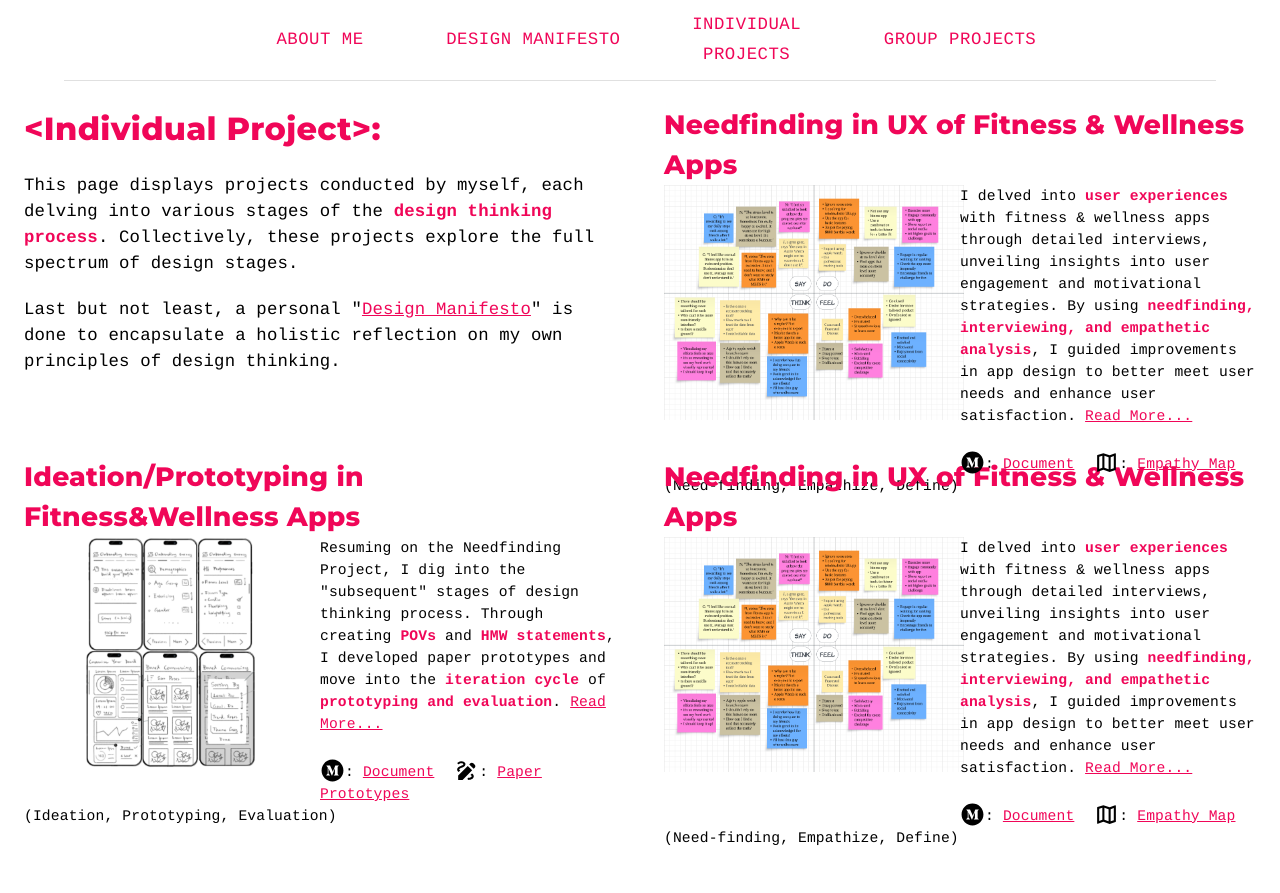
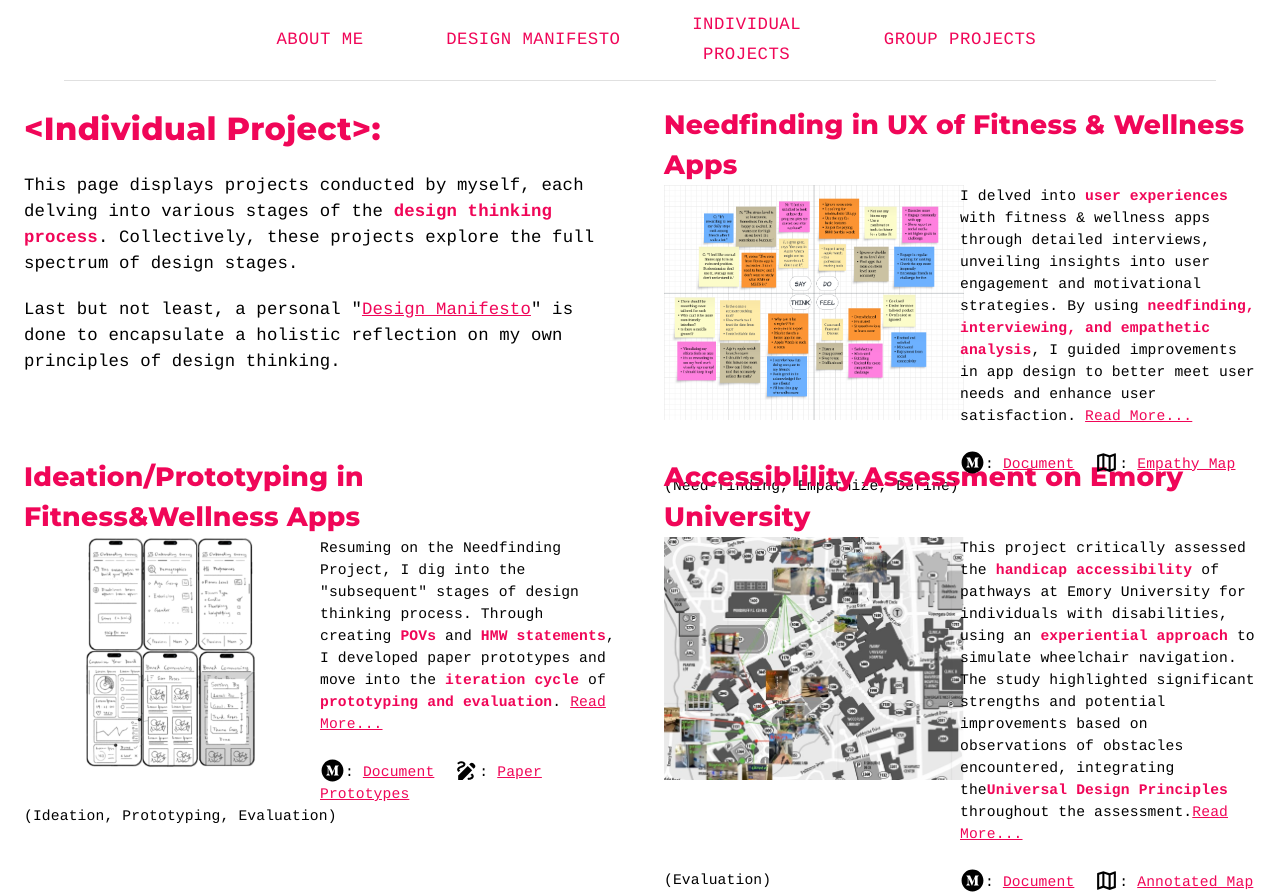
Before and after one commit to ROLFFFX/portfolio, a React (Create React App) app in the folder portofolio/: page /personalprojects in a window 1280 px wide. Before the commit the page ends 849 px from the top, so only its background shows below. Built offline with nearby package versions, Linux system fonts and the light colour scheme.

Commit message:
Individual projects page done

```diff
--- a/portofolio/src/pages/PersonalProjects.js
+++ b/portofolio/src/pages/PersonalProjects.js
@@ -289,13 +289,13 @@ export default function PersonalProjects() {
                 color: "#f00658",
               }}
             >
-              {"Needfinding in UX of Fitness & Wellness Apps"}
+              {"Accessiblility Assessment on Emory University"}
             </Typography>
             <Grid item container xs={12} border={0}>
               <Grid xs={6} border={0}>
                 <img
-                  src="/PP1.jpg"
-                  alt="PP1"
+                  src="/PP3.jpg"
+                  alt="PP3"
                   style={{ width: "300px", height: "auto" }}
                 />
               </Grid>
@@ -306,20 +306,24 @@ export default function PersonalProjects() {
                     fontSize: "11pt",
                   }}
                 >
-                  I delved into{" "}
+                  This project critically assessed the{" "}
                   <span style={{ color: "#f00658", fontWeight: "bold" }}>
-                    user experiences{" "}
-                  </span>
-                  with fitness & wellness apps through detailed interviews,
-                  unveiling insights into user engagement and motivational
-                  strategies. By using{" "}
+                    handicap accessibility
+                  </span>{" "}
+                  of pathways at Emory University for individuals with
+                  disabilities, using an{" "}
                   <span style={{ color: "#f00658", fontWeight: "bold" }}>
-                    needfinding, interviewing, and empathetic analysis
-                  </span>
-                  , I guided improvements in app design to better meet user
-                  needs and enhance user satisfaction.{" "}
+                    experiential approach
+                  </span>{" "}
+                  to simulate wheelchair navigation. The study highlighted
+                  significant strengths and potential improvements based on
+                  observations of obstacles encountered, integrating the
+                  <span style={{ color: "#f00658", fontWeight: "bold" }}>
+                    Universal Design Principles
+                  </span>{" "}
+                  throughout the assessment.
                   <a
-                    href="https://medium.com/@yshi373/needfinding-in-ux-of-fitness-wellness-apps-a2acd5e578ee"
+                    href="https://medium.com/@yshi373/design-for-accessibility-assessment-on-handicap-accessible-pathways-at-emory-university-atlanta-0c592391097e"
                     target="_blank"
                     rel="noopener noreferrer"
                     style={{ color: "#f00658", textDecoration: "underline" }}
@@ -343,7 +347,7 @@ export default function PersonalProjects() {
                   }
                   :{" "}
                   <a
-                    href="https://medium.com/@yshi373/needfinding-in-ux-of-fitness-wellness-apps-a2acd5e578ee"
+                    href="https://medium.com/@yshi373/design-for-accessibility-assessment-on-handicap-accessible-pathways-at-emory-university-atlanta-0c592391097e"
                     target="_blank"
                     rel="noopener noreferrer"
                     style={{ color: "#f00658", textDecoration: "underline" }}
@@ -363,24 +367,24 @@ export default function PersonalProjects() {
                   }
                   :{" "}
                   <a
-                    href="https://medium.com/@yshi373/needfinding-in-ux-of-fitness-wellness-apps-a2acd5e578ee"
+                    href=" https://www.dropbox.com/scl/fi/6viwy9xlve89t1t1julcs/Emory-University-Accessibility-Annotated-Map.jpg?rlkey=bb6e9cmadbpplk6eiiv0tkou0&dl=0"
                     target="_blank"
                     rel="noopener noreferrer"
                     style={{ color: "#f00658", textDecoration: "underline" }}
                   >
-                    Empathy Map
+                    Annotated Map
                   </a>
                 </Typography>
               </Grid>
             </Grid>
             <Typography
-              //   mt={0.5}
+               mt={-3}
               sx={{
                 fontFamily: '"Courier Prime", "Courier", monospace',
                 fontSize: "11pt",
               }}
             >
-              {"(Need-finding, Empathize, Define)"}
+              {"(Evaluation)"}
             </Typography>
           </Box>
         </Grid>
```
Also changed, not shown: portofolio/public/PP3.jpg (added).
